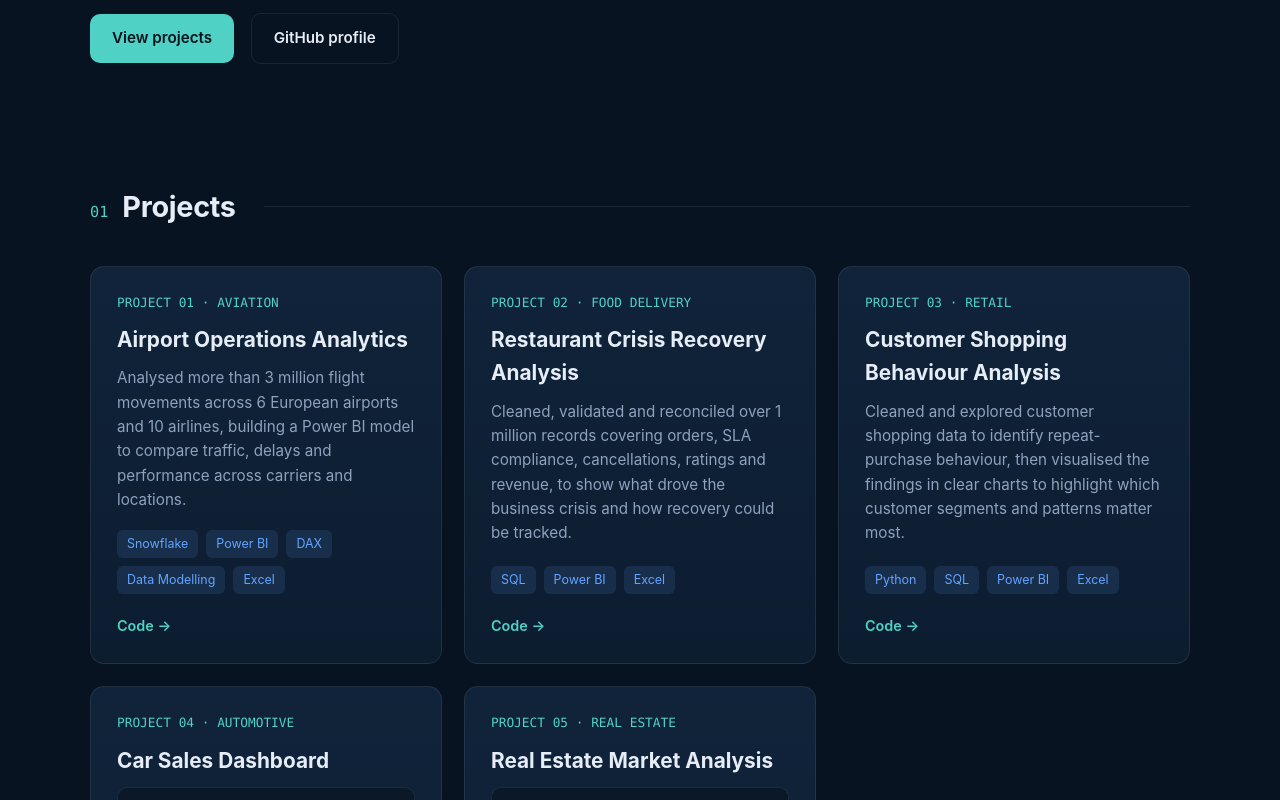
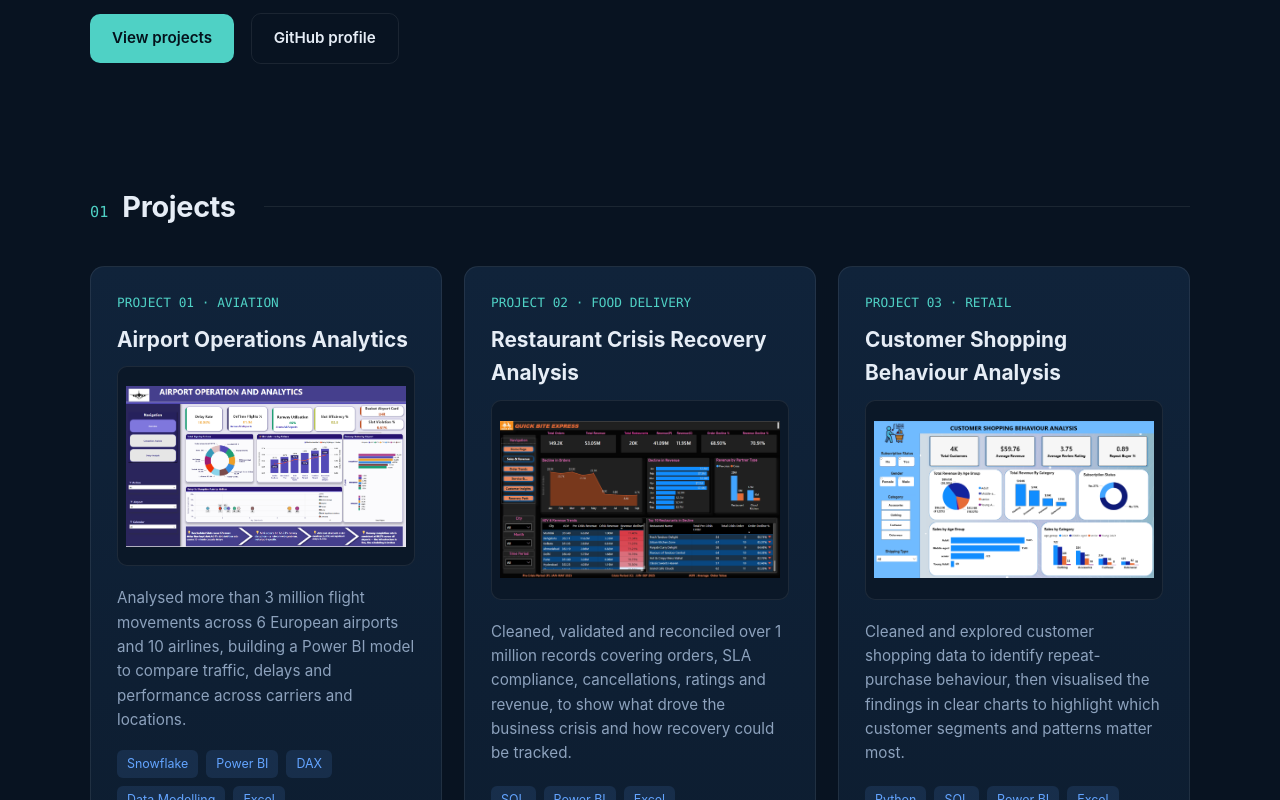
Before and after one commit to Rupa0807/ProjectPortfolio, a plain HTML site: page index.html in a window 1280 px wide. Shown: the part 532-1332 px from the top of the page. Drawn offline with Linux system fonts and the light colour scheme.

Commit message:
Add project links and images to index.html

```diff
--- a/index.html
+++ b/index.html
@@ -332,6 +332,9 @@
         <article class="card">
           <div class="card-num">PROJECT 01 · AVIATION</div>
           <h3>Airport Operations Analytics</h3>
+           <div class="card-shots">
+             <a href="https://github.com/Rupa0807/Airport-Operation-Analytics" target="_blank" rel="noopener"><img src="images/airport.png" alt="Bar and cumulative frequency chart of apartments sold by state" loading="lazy"></a>
+          </div>
           <p>Analysed more than 3 million flight movements across 6 European airports and 10 airlines, building a Power BI model to compare traffic, delays and performance across carriers and locations.</p>
           <div class="tags"><span>Snowflake</span><span>Power BI</span><span>DAX</span><span>Data Modelling</span><span>Excel</span></div>
           <div class="card-links">
@@ -342,6 +345,9 @@
         <article class="card">
           <div class="card-num">PROJECT 02 · FOOD DELIVERY</div>
           <h3>Restaurant Crisis Recovery Analysis</h3>
+           <div class="card-shots">
+             <a href="https://github.com/Rupa0807/QuickBite-Express--Crisis_Impact_Analysis" target="_blank" rel="noopener"><img src="images/restaurant.png" alt="Bar and cumulative frequency chart of apartments sold by state" loading="lazy"></a>
+          </div>
           <p>Cleaned, validated and reconciled over 1 million records covering orders, SLA compliance, cancellations, ratings and revenue, to show what drove the business crisis and how recovery could be tracked.</p>
           <div class="tags"><span>SQL</span><span>Power BI</span><span>Excel</span></div>
           <div class="card-links">
@@ -352,6 +358,9 @@
         <article class="card">
           <div class="card-num">PROJECT 03 · RETAIL</div>
           <h3>Customer Shopping Behaviour Analysis</h3>
+           <div class="card-shots">
+             <a href="https://github.com/Rupa0807/Customer_Shopping_Behaviour_Analysis" target="_blank" rel="noopener"><img src="images/customer.png" alt="Bar and cumulative frequency chart of apartments sold by state" loading="lazy"></a>
+          </div>
           <p>Cleaned and explored customer shopping data to identify repeat-purchase behaviour, then visualised the findings in clear charts to highlight which customer segments and patterns matter most.</p>
           <div class="tags"><span>Python</span><span>SQL</span><span>Power BI</span><span>Excel</span></div>
           <div class="card-links">
```
